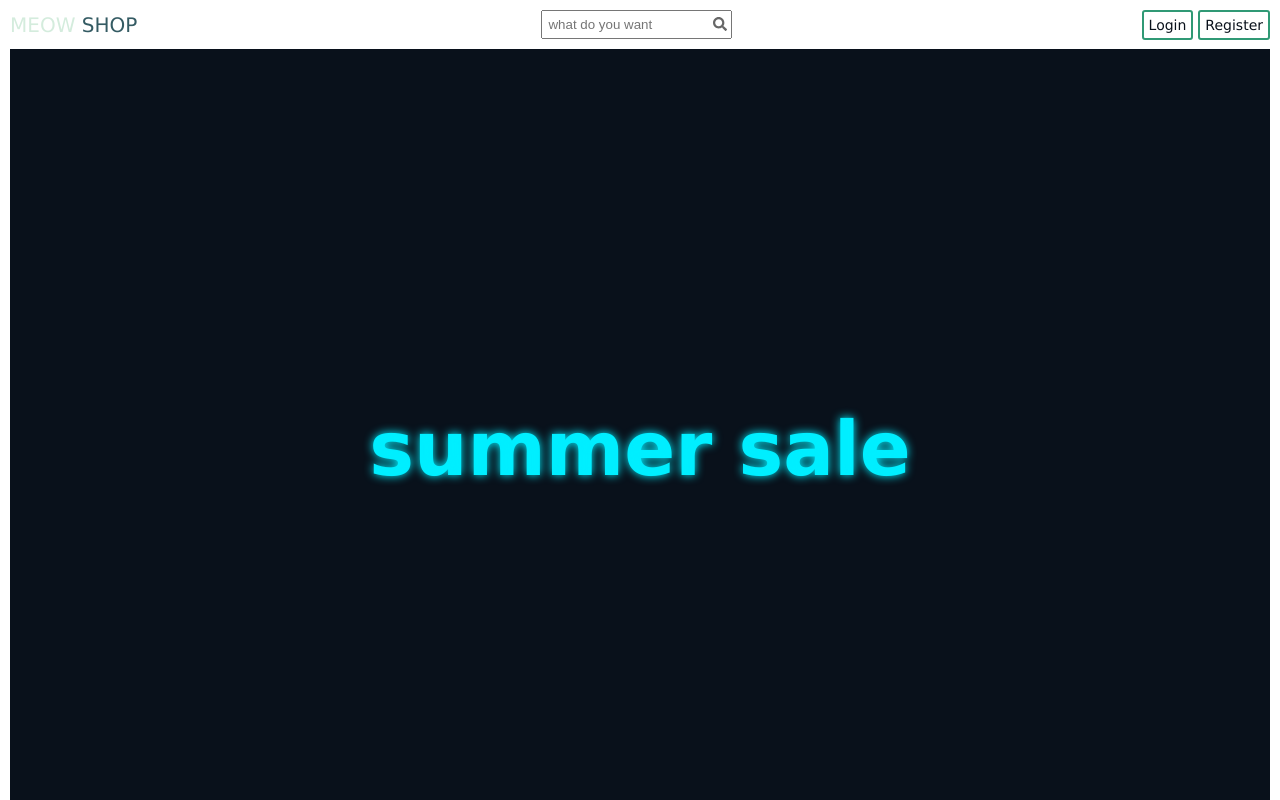
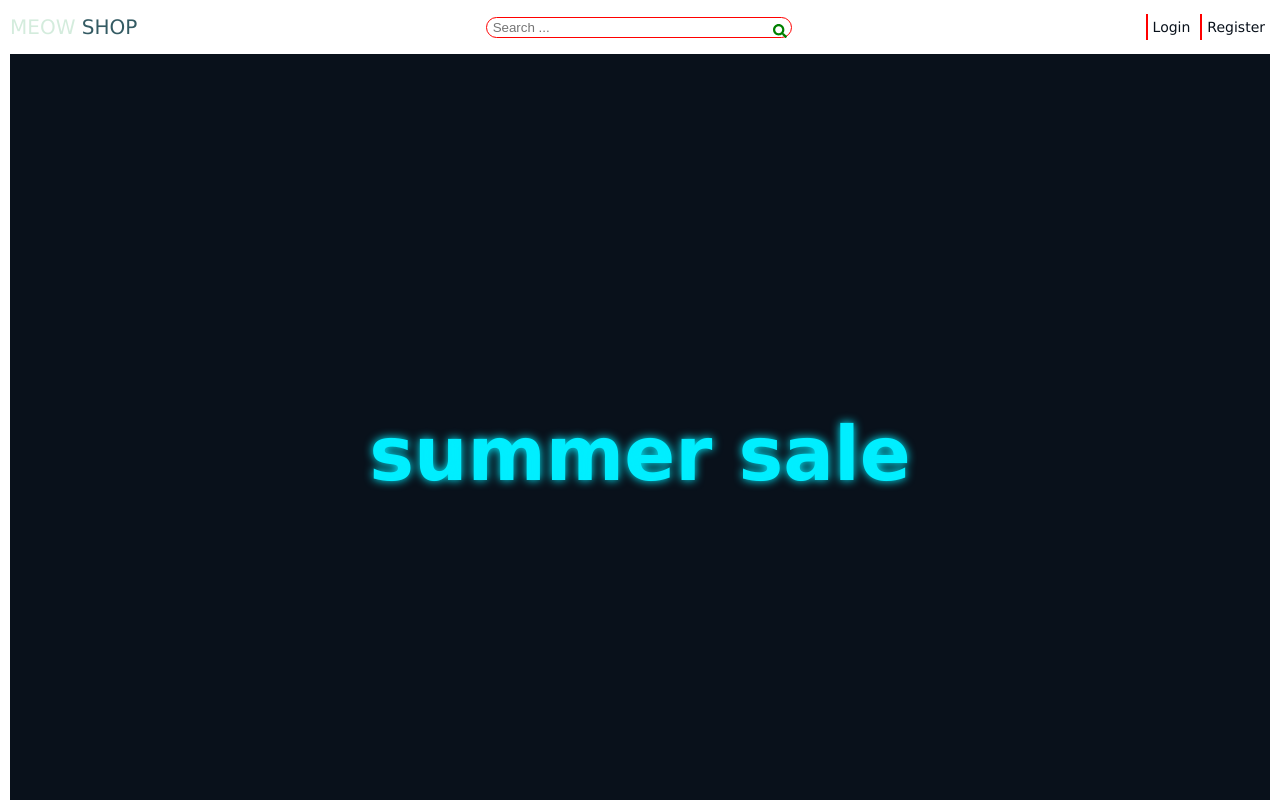
Before and after one commit to utrust1/meowShop, a React (Create React App) app in the folder frontend/: page /Home in a window 1280 px wide. Shown: the top 800 px of the page. Built offline with nearby package versions, Linux system fonts and the light colour scheme; no server answers.

Commit message:
update style for navbar

```diff
--- a/frontend/src/components/navigation/index.js
+++ b/frontend/src/components/navigation/index.js
@@ -80,7 +80,7 @@ const addToWish = ()=>{
         <div className="Searchbar">
           <input
             type="text"
-            placeholder="what do you want "
+            placeholder=" Search ..."
             className="SearchBarInput"
 			onChange={(e)=>{
 				setSearch(e.target.value)
--- a/frontend/src/components/navigation/navigation.css
+++ b/frontend/src/components/navigation/navigation.css
@@ -2,7 +2,7 @@
     display: flex;
     justify-content: space-between;
     align-items: center;
-    padding: 10px 0px;
+    padding: 15px 0px;
 }
 
 .Searchbar {
@@ -10,16 +10,23 @@
 }
 
 .SearchBarInput {
-    padding: 5px;
+    border: 1.5px solid red;
+    width: 300px;
+    border-radius: 20px;
+    padding: 2px;
     outline: none;
+    -webkit-border-radius: 20px;
+    -moz-border-radius: 20px;
+    -ms-border-radius: 20px;
+    -o-border-radius: 20px;
 }
 
 .searchIcon {
     position: absolute;
     right: 5px;
     top: 7px;
+    color: green;
     cursor: pointer;
-    color: rgba(0, 0, 0, 0.596);
     font-size: 14px;
 }
 
@@ -37,16 +44,11 @@
 
 .navLogin,
 .navRegister {
-    border: 2px solid #309975;
+    border-left: 2px solid red;
     padding: 5px;
     text-decoration: none;
     color: #09111b;
     margin-left: 5px;
-    border-radius: 3px;
-    -webkit-border-radius: 3px;
-    -moz-border-radius: 3px;
-    -ms-border-radius: 3px;
-    -o-border-radius: 3px;
 }
 
 .CartShop,
```
